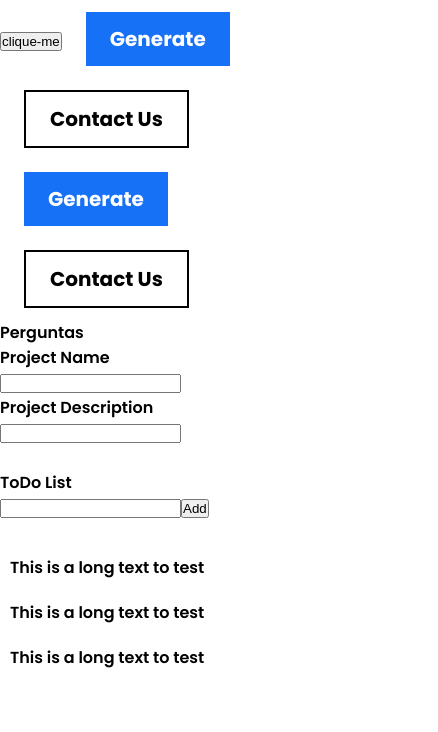
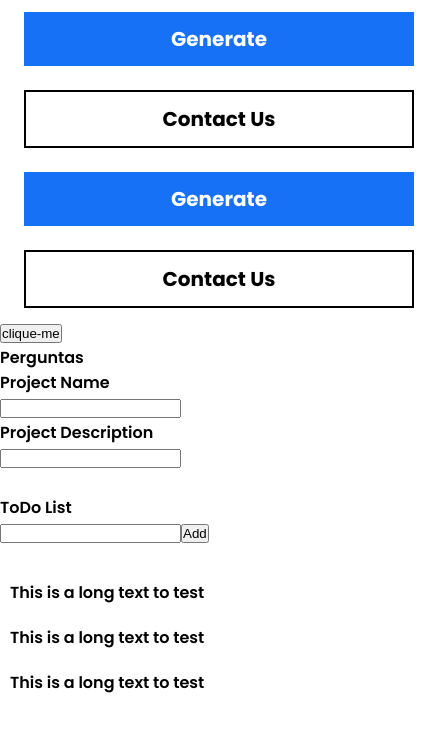
Before and after one commit to hstrada/readit-readme-generator, a React (Create React App) app in the folder readit/: page / in a window 390 px wide. Shown: the top 732 px of the page, 438 px wide, since content can reach past the window. Built offline with nearby package versions, Linux system fonts and the light colour scheme.

Commit message:
feat: add mobile-first on button

```diff
--- a/readit/src/App.tsx
+++ b/readit/src/App.tsx
@@ -80,10 +80,10 @@ const App = () => {
 
   return (
     <>
+      <Button.Flat variant="primary" />
+      <Button.Flat variant="secondary" />
       <div>
         <button onClick={() => download()}>clique-me</button>
-        <Button.Flat variant="primary" />
-        <Button.Flat variant="secondary" />
         <br />
         Perguntas
         <br />
--- a/readit/src/components/Button/Flat/styles.tsx
+++ b/readit/src/components/Button/Flat/styles.tsx
@@ -29,6 +29,11 @@ export const DefaultContainer = styled.button`
   text-align: center;
   text-decoration: none;
   border: 0;
+  width: 100%;
+
+  @media (min-width: 720px) {
+    width: initial;
+  }
 `;
 
 // small - 8px 12px
```
